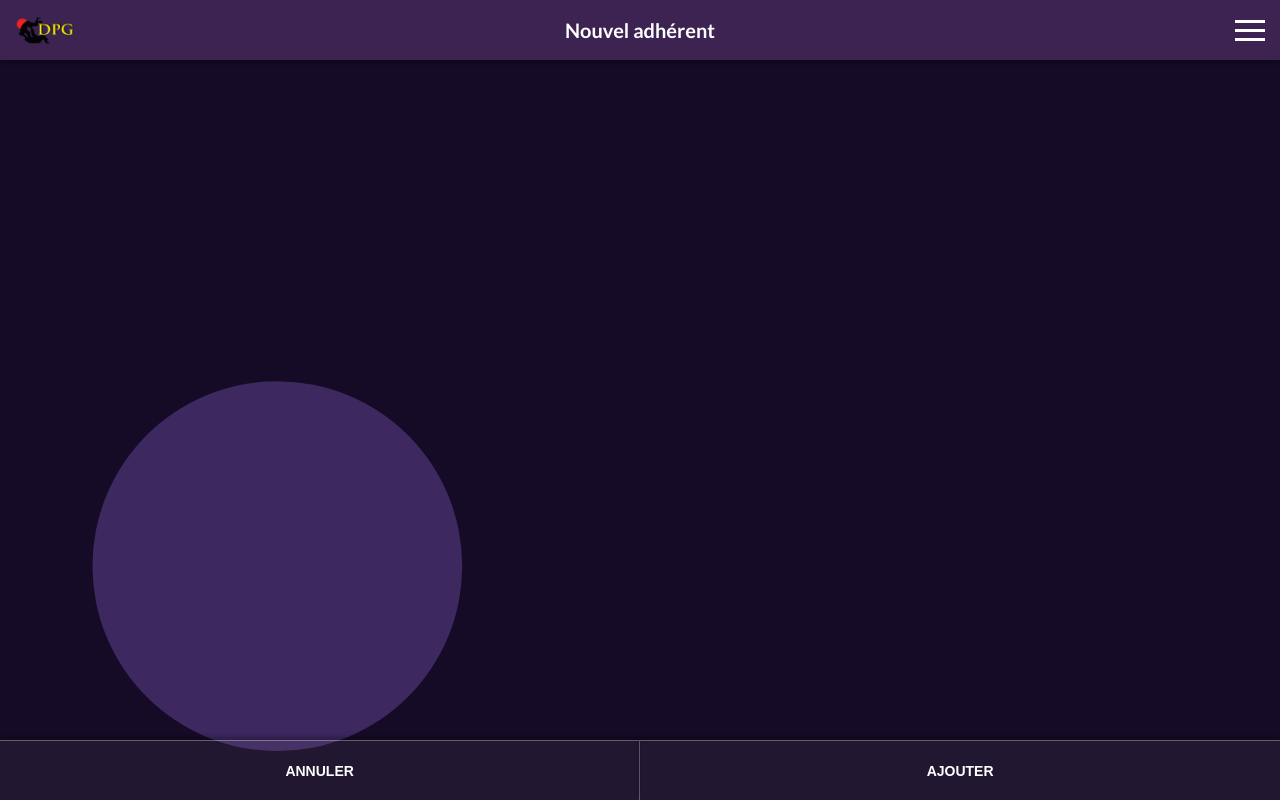
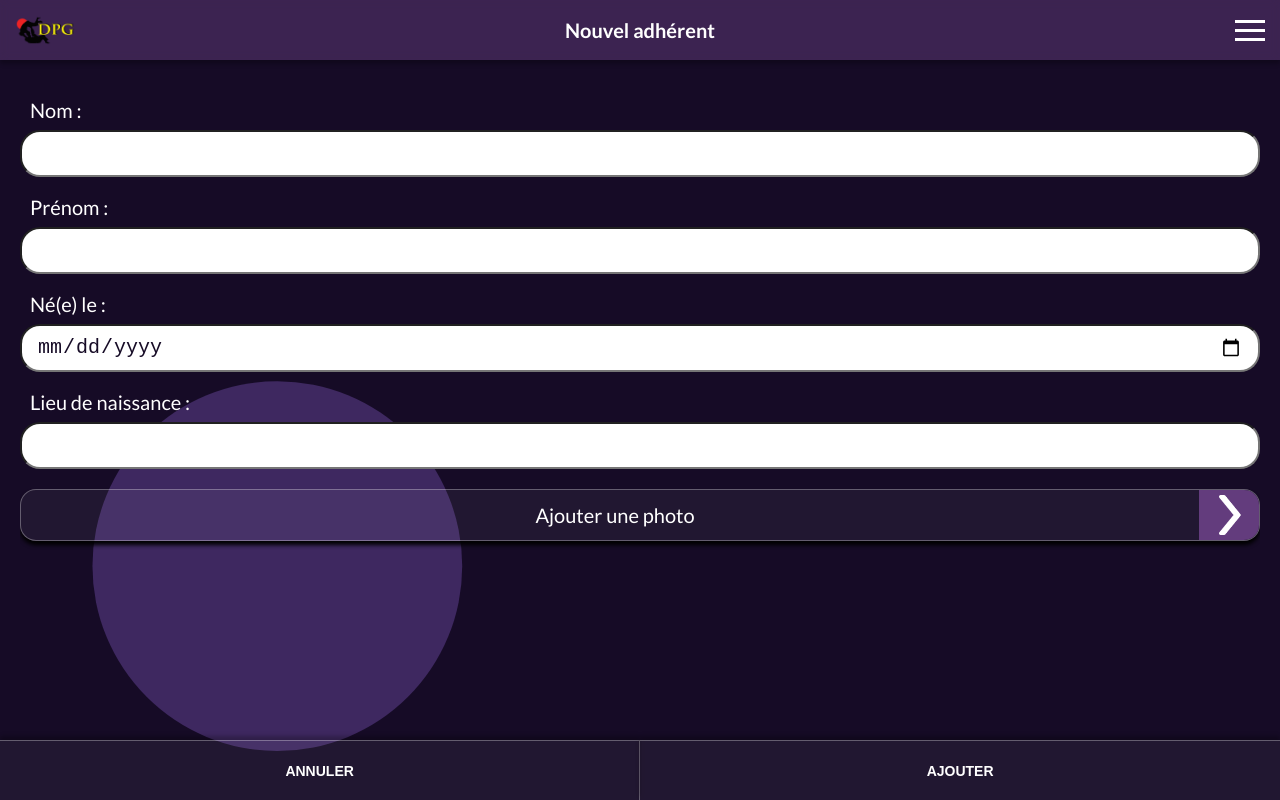
Before and after one commit to AllanLat/awen-g-asso-frontend, a React (Create React App) app: page /member/new in a window 1280 px wide. Built offline with nearby package versions, Linux system fonts and the light colour scheme; sample sign-in values are in the browser's storage.

Commit message:
début formulaire adhérent

```diff
--- a/src/Pages/CreateMember/index.css
+++ b/src/Pages/CreateMember/index.css
@@ -1,3 +1,9 @@
+.create-member-page {
+    height: calc(100vh - 12rem);
+    margin-top: 6rem;
+    padding: 2rem;
+}
+
 .create-member-footer {
     position: fixed;
     bottom: 0;
--- a/src/Pages/CreateMember/index.jsx
+++ b/src/Pages/CreateMember/index.jsx
@@ -10,6 +10,7 @@ import './customConfirm.css'
 
 import Navbar from '../../components/Navbar';
 import GlassButton from '../../components/GlassButton';
+import MemberForm from '../../components/MemberForm';
 
 const CreateMember = () => {
     const navigate = useNavigate();
@@ -20,18 +21,8 @@ const CreateMember = () => {
             message: 'Voulez-vous vraiment annuler ?',
             closeOnClickOutside: false,
             buttons: [
-        {
-          label: 'Oui',
-          onClick: () => {
-            navigate('/members');
-          }
-        },
-        {
-          label: 'Non',
-          onClick: () => {
-            return;
-          }
-        }
+                { label: 'Oui', onClick: () => { navigate('/members'); } },
+                { label: 'Non', onClick: () => { return; } }
             ]
         })
     };
@@ -39,7 +30,9 @@ const CreateMember = () => {
     return (
         <>
             <Navbar title="Nouvel adhérent" />
-      <div className="create-member-page"></div>
+            <div className="create-member-page">
+                <MemberForm/>
+            </div>
             <div className="create-member-footer">
                 <GlassButton onClick={cancel} text="Annuler" />
                 <GlassButton text="Ajouter" />
--- a/src/Pages/Login/index.css
+++ b/src/Pages/Login/index.css
@@ -10,7 +10,6 @@
 .login-page h1 {
     font-size: 2.5rem;
     font-weight: 400;
-    margin-bottom: 1rem;
 }
 
 .login-form {
--- a/src/Pages/Login/index.jsx
+++ b/src/Pages/Login/index.jsx
@@ -1,11 +1,13 @@
 import './index.css';
+
 import { useForm } from 'react-hook-form';
-import Input from '../../components/Input';
-import FormButton from '../../components/FormButton';
 import { useNavigate } from 'react-router-dom';
 import { login } from '../../api/login';
 import { useState } from 'react';
 import { ClipLoader } from 'react-spinners';
+
+import Input from '../../components/Input';
+import FormButton from '../../components/FormButton';
 
 const Login = () => {
 
--- a/src/components/Input/index.css
+++ b/src/components/Input/index.css
@@ -4,12 +4,15 @@
     flex-direction: column;
     text-align: start;
     gap: 1rem;
+    margin-top: 2rem;
 }
 
 .input-group label {
-    margin-left: 1rem;
+    padding-left: 1rem;
     font-size: 1.8rem;
 }
+
+
 
 .input-group input {
     border-radius: 20px;
@@ -17,3 +20,44 @@
     font-size: 2rem;
     color: var(--fontSecondary);
 }
+
+input[type="file"] {
+    display: none;
+}
+
+.custom-file-upload {
+    width: 100%;
+    background-color: var(--dashMenuColor);
+    border-radius: 16px;
+    border: 1px solid var(--dashMenuBorder);
+    box-shadow: 0px 4px 4px rgba(0, 0, 0, 25);
+    cursor: pointer;
+    padding: 1.5rem;
+    padding-right: 6rem;
+    text-align: center;
+    position: relative;
+    overflow: hidden;
+
+}
+
+.custom-file-upload::before {
+    content: "";
+    position: absolute;
+    top: 0;
+    right: 0;
+    background-color: var(--primaryButton);
+    background-image: url('../../assets/img/arrow.png');
+    background-repeat: no-repeat;
+    background-position: center;
+    background-size: contain;
+    width: 6rem;
+    height: 100%;
+    display: flex;
+    justify-content: center;
+    align-items: center;
+    transition: all ease-in-out 0.3s;
+}
+
+.custom-file-upload:hover::before {
+    background-color: var(--primaryButtonHover);
+}
--- a/src/components/Input/index.jsx
+++ b/src/components/Input/index.jsx
@@ -4,7 +4,7 @@ const Input = ({ value, type, text, register, required }) => {
 
     return (
         <div className='input-group'>
-            <label htmlFor={value}>{text} :</label>
+            <label className={type==='file' && 'custom-file-upload'} htmlFor={value}>{type==='file' ? text : text + ' :'}</label>
             <input type={type} required={required} id={value} name={value} {...register(value)}/>
         </div>
     )
--- /dev/null
+++ b/src/components/MemberForm/index.css
@@ -0,0 +1,13 @@
+.member-form {
+    z-index: 901;
+    display: flex;
+    flex-direction: column;
+    align-items: center;
+    width: 100%;
+    height: 100%;
+    overflow: scroll;
+}
+
+.member-form label {
+    font-size: 2rem;
+}
--- /dev/null
+++ b/src/components/MemberForm/index.jsx
@@ -0,0 +1,21 @@
+import './index.css';
+
+import { useForm } from 'react-hook-form';
+
+import Input from '../Input';
+
+const MemberForm = () => {
+    const { register, handleSubmit, reset } = useForm();
+    return (
+        <form className='member-form' action="">
+           <Input value='lastname' text='Nom' type='text' required register={register} />
+           <Input value='firstname' text='Prénom' type='text' required register={register} />
+           <Input value='birthday' text='Né(e) le' type='date' required register={register} />
+           <Input value='birthplace' text='Lieu de naissance' type='text' required register={register} />
+           <Input value='photo' text='Ajouter une photo' type='file' register={register} />
+        </form>
+
+    )
+}
+
+export default MemberForm
--- a/src/components/Navbar/ModalMenu/index.css
+++ b/src/components/Navbar/ModalMenu/index.css
@@ -3,7 +3,6 @@
     z-index: 900;
     opacity: 0;
     top: 0;
-    right: 0;
     width: 0;
     height: 100vh;
     background-color: var(--modalMenuColor);
```
Lines whose indentation alone changed are shown as unchanged.
